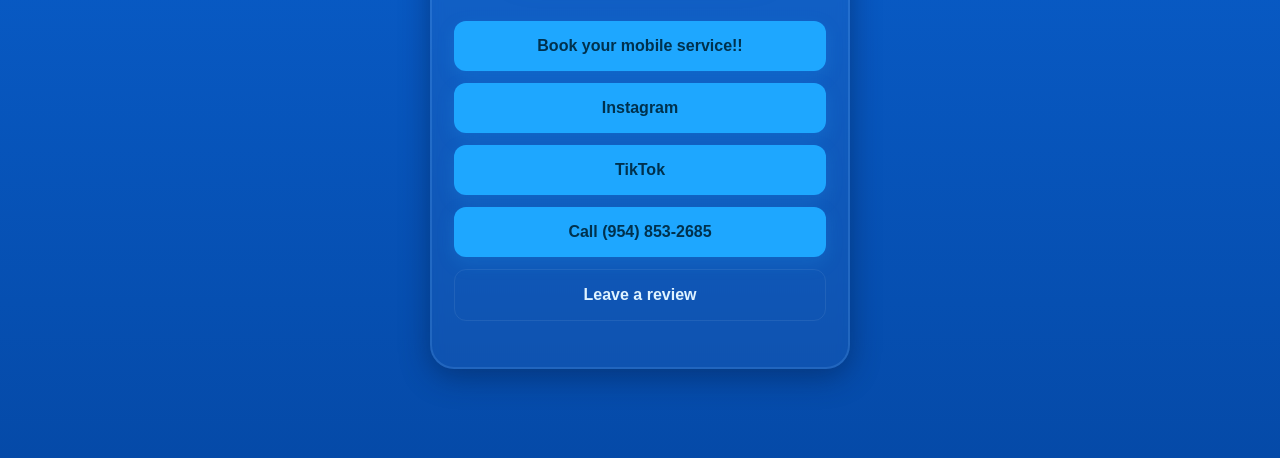
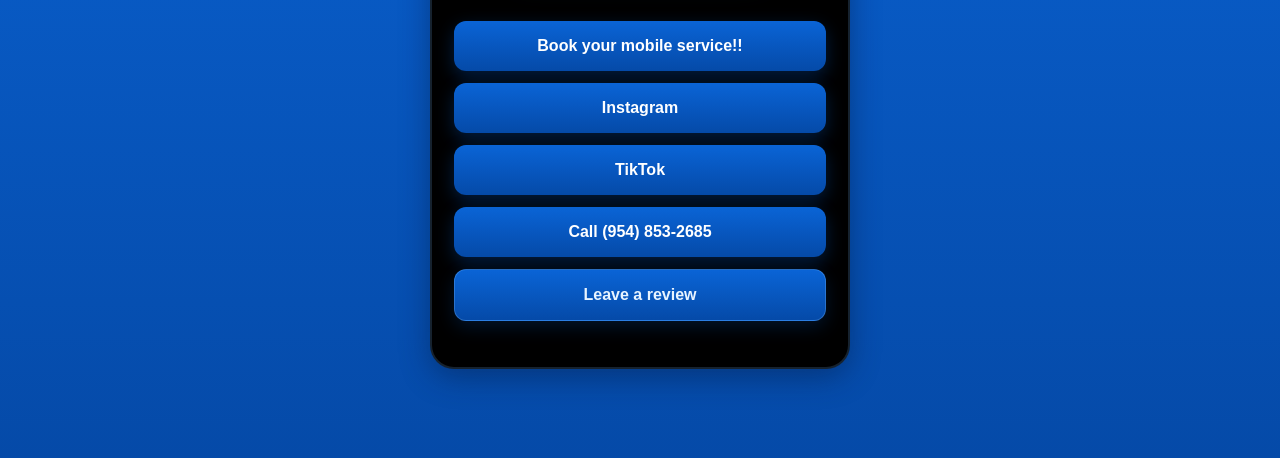
Before and after one commit to transparentautorepair-spec/transparentauto, a plain HTML site: page index.html in a window 1280 px wide. Shown: the part 342-800 px from the top of the page. Drawn offline with Linux system fonts and the light colour scheme.

Commit message:
Update colors: black card background and blue gradient buttons matching background

```diff
--- a/index.html
+++ b/index.html
@@ -21,7 +21,7 @@ body{
   width:min(420px,90vw);
   text-align:center;
   padding:34px 22px;
-  background:rgba(255,255,255,0.04); /* subtle translucent card over blue bg */
+  background:#000000;
   border-radius:24px;
   box-sizing:border-box;
   border:2px solid rgba(122,190,255,0.18); /* soft blue border */
@@ -47,19 +47,19 @@ p{
 a{
   display:block;
   text-decoration:none;
-  background:#1ea7ff;
-  color:#00314d;
+  background: linear-gradient(180deg,#0a64d6 0%, #054aa8 100%);
+  color:#fff;
   padding:16px;
   border-radius:12px;
   margin:12px 0;
   font-weight:700;
   transition:all 0.25s ease;
-  box-shadow: 0 6px 18px rgba(30,167,255,0.18);
+  box-shadow: 0 6px 18px rgba(10,100,214,0.3);
 }
 a:hover{
-  background:#138fe6;
+  background: linear-gradient(180deg,#138fe6 0%, #0d5a8f 100%);
   transform: translateY(-2px);
-  box-shadow:0 10px 30px rgba(19,143,230,0.22);
+  box-shadow:0 10px 30px rgba(19,143,230,0.4);
 }
 
 /* QR-specific styles to keep the QR image compact and centered */
@@ -81,15 +81,15 @@ a.qr img{
 
 /* small link (Leave a review) style — keep readable on blue */
 a[target="_blank"]{
-  background:transparent;
-  color:#dff3ff;
-  border:1px solid rgba(223,243,255,0.08);
-  box-shadow:none;
+  background: linear-gradient(180deg,#0a64d6 0%, #054aa8 100%);
+  color:#e8f4ff;
+  border:1px solid rgba(122,190,255,0.3);
+  box-shadow:0 6px 18px rgba(10,100,214,0.2);
 }
 a[target="_blank"]:hover{
-  background:rgba(255,255,255,0.03);
+  background: linear-gradient(180deg,#138fe6 0%, #0d5a8f 100%);
   color:#fff;
-  box-shadow:0 6px 18px rgba(8,34,84,0.25);
+  box-shadow:0 6px 18px rgba(19,143,230,0.3);
 }
 </style>
 </head>
```
